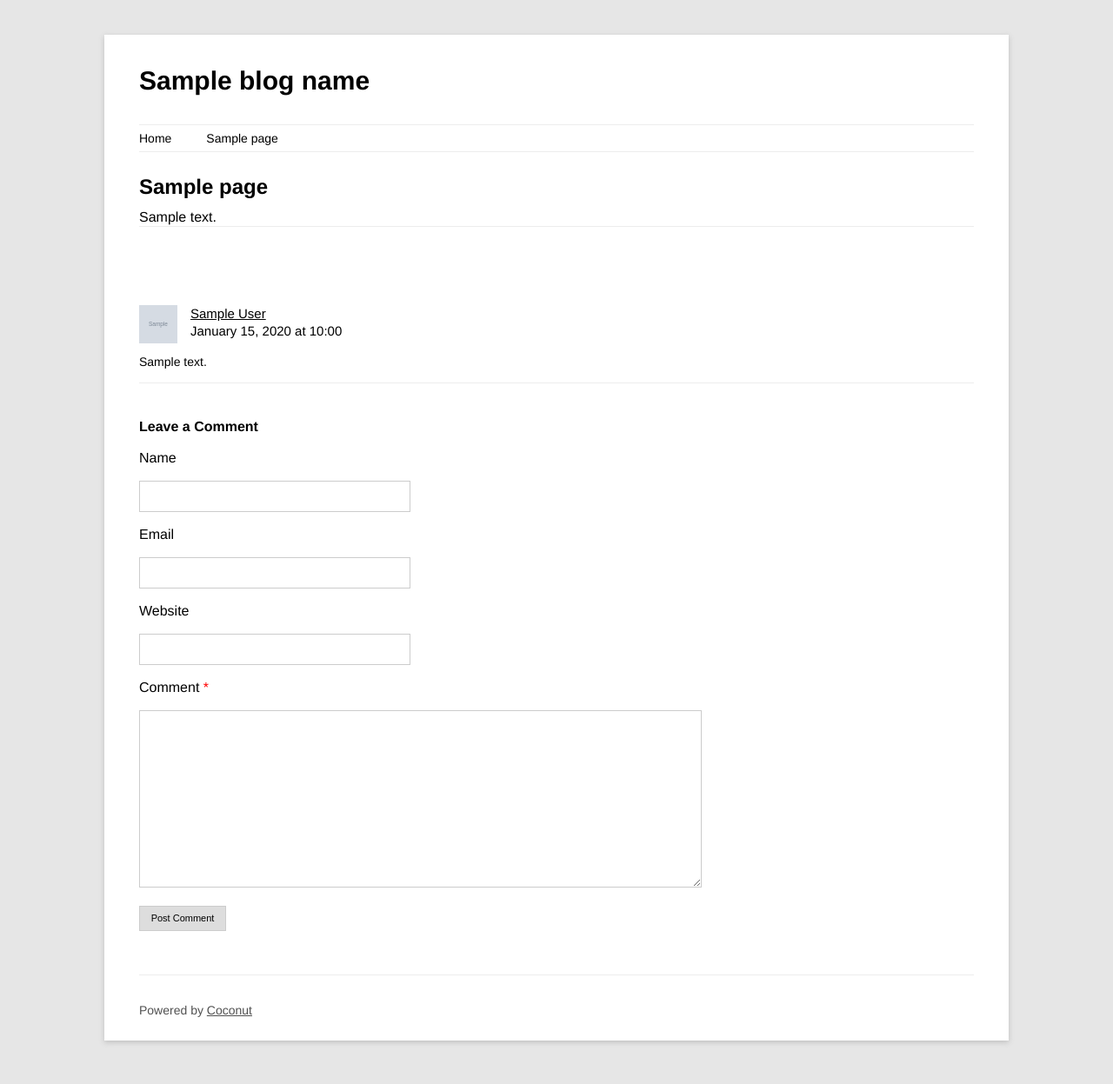
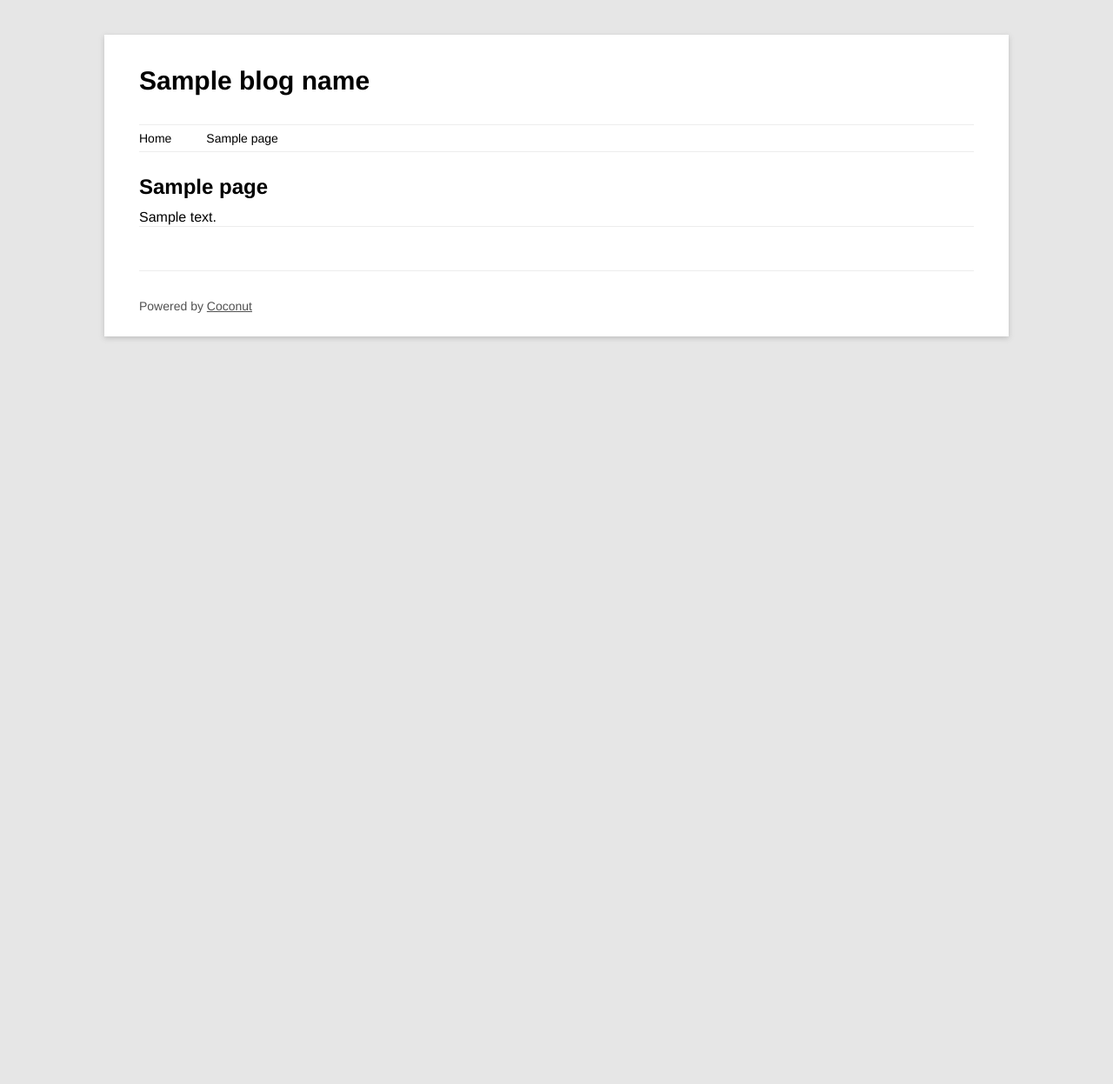
Before and after one commit to icedream91/Coconut, a Django app: template blog/templates/blog/page.html in a window 1280 px wide. Shown: the whole page at 87% size. After the commit the page ends 391 px from the top, so only its background shows below. Run offline with Django 3.2, Linux system fonts and the light colour scheme; the template is opened without the code that fills it: most values are stand-ins (such as "Sample title", 1, 10 or a date in 2020); grey boxes marked "Sample" are stand-in pictures; form fields are guessed from the names that the template uses.

Commit message:
Update page.html

```diff
--- a/blog/templates/blog/page.html
+++ b/blog/templates/blog/page.html
@@ -26,37 +26,8 @@
 {% if authenticated %}<footer class="page_footer"><a href="/admin/blog/page/{{page.pk}}/">Edit</a></footer>{% endif %}
 </article>
 
+{% include 'blog/disqus.html' %}
 
-<div class="comment_area">
-
-{% include 'blog/comments.html' %}
-
-<div class="new_comment">
-<p class="leave_comment">Leave a Comment</p>
-<form action="{% url 'page' page.pk %}" method="post">{% csrf_token %}
-
-<p>Name</p>
-{{comment_form.author}}
-
-<p>Email</p>
-{{comment_form.author_email}} {% if comment_form.author_email.errors %}
-    <span class="comment_error">Please enter a valid email address.</span>
-{% endif %}
-
-<p>Website</p>
-{{comment_form.author_url}} {% if comment_form.author_url.errors %}
-    <span class="comment_error">Please enter a valid URL.</span>
-{% endif %}
-
-<p>Comment <span style="color:red">*</span> {% if comment_form.content.errors %}
-    <span clsss="comment_error">Please enter a comment.</span>
-{% endif %}</p>
-{{comment_form.content}}
-<p></p>
-<input class="comment_submit" type="submit" value="Post Comment">
-</form>
-</div><!--new_comment-->
-</div><!--comment_area-->
 </div><!--primary_content-->
 
 {% endblock %}
```
